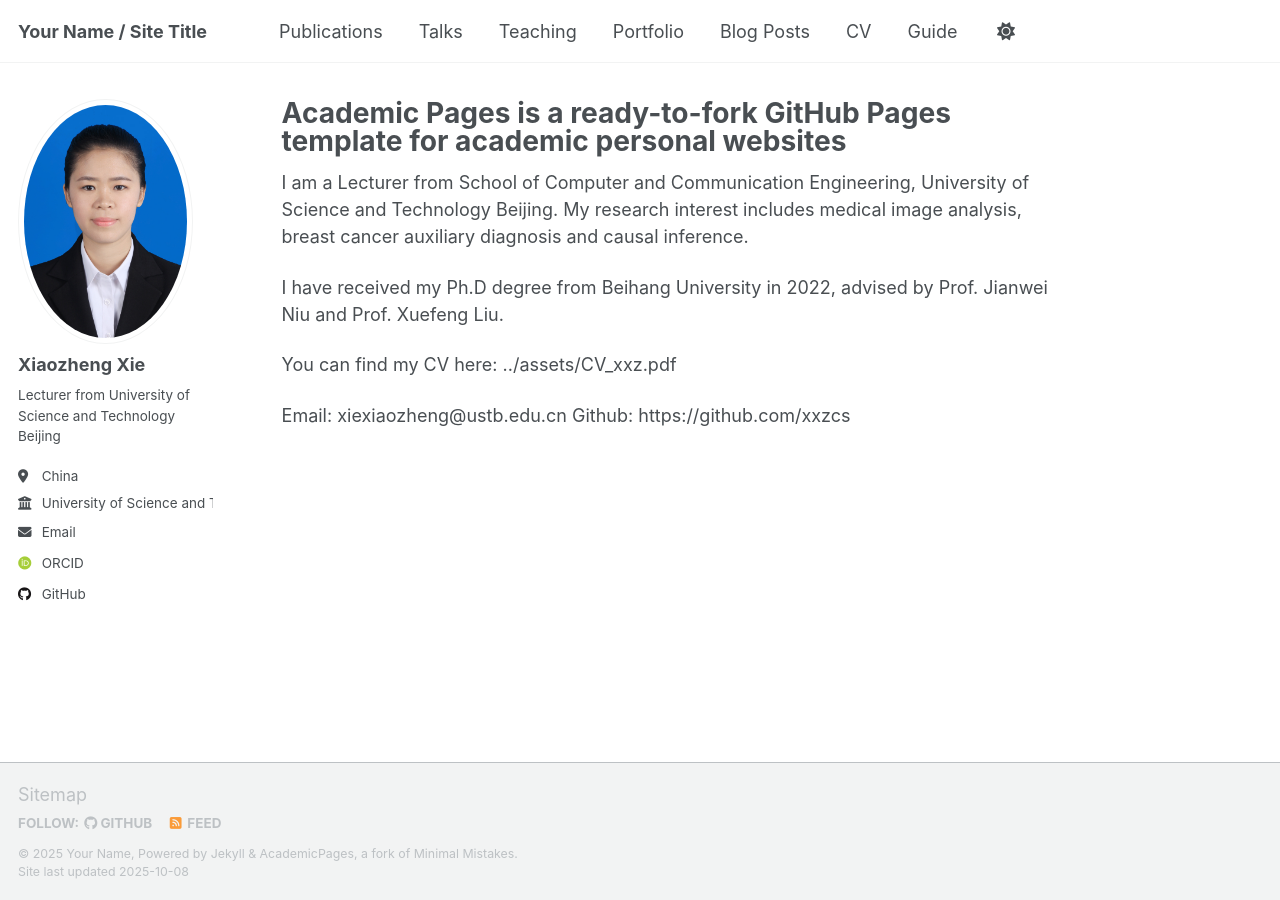
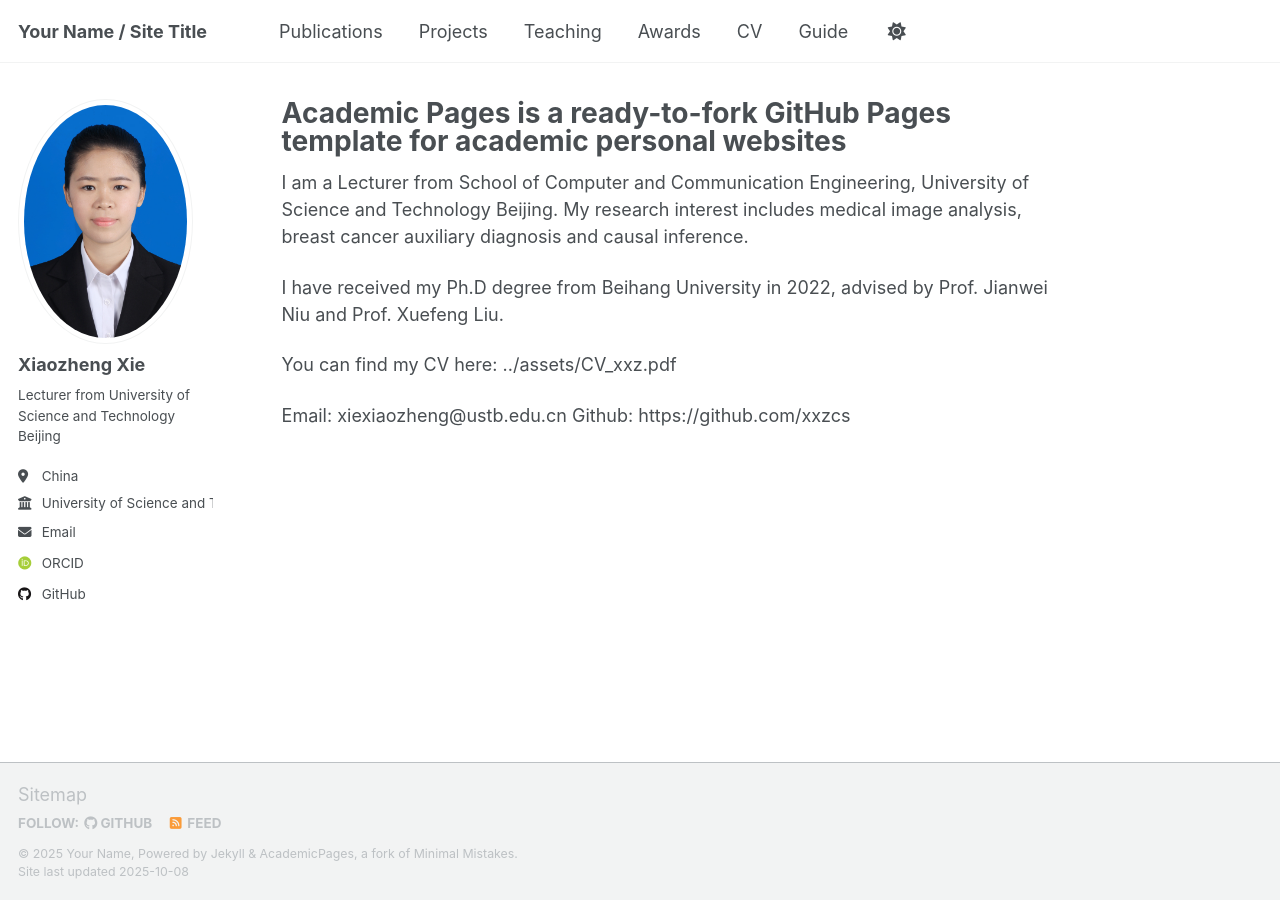
Before and after one commit to xxzcs/xxzcs.github.io, a Jekyll site: the page built from _pages/about.md, in a window 1280 px wide. Built offline with Jekyll 4.4.1, drawn with Linux system fonts in a browser that asks for light colours; some web fonts are replaced; a script that is not in the unit is left out.

Commit message:
Update navigation.yml

```diff
--- a/_data/navigation.yml
+++ b/_data/navigation.yml
@@ -11,17 +11,16 @@ main:
   - title: "Publications"
     url: /publications/
 
-  - title: "Talks"
-    url: /talks/
+  # - title: "Talks"
+  #   url: /talks/
+  - title: "Projects"
+    url: /projects/
 
   - title: "Teaching"
     url: /teaching/
 
-  - title: "Portfolio"
-    url: /portfolio/
-
-  - title: "Blog Posts"
-    url: /year-archive/
+  - title: "Awards"
+    url: /awards/
 
   - title: "CV"
     url: /cv/
```
